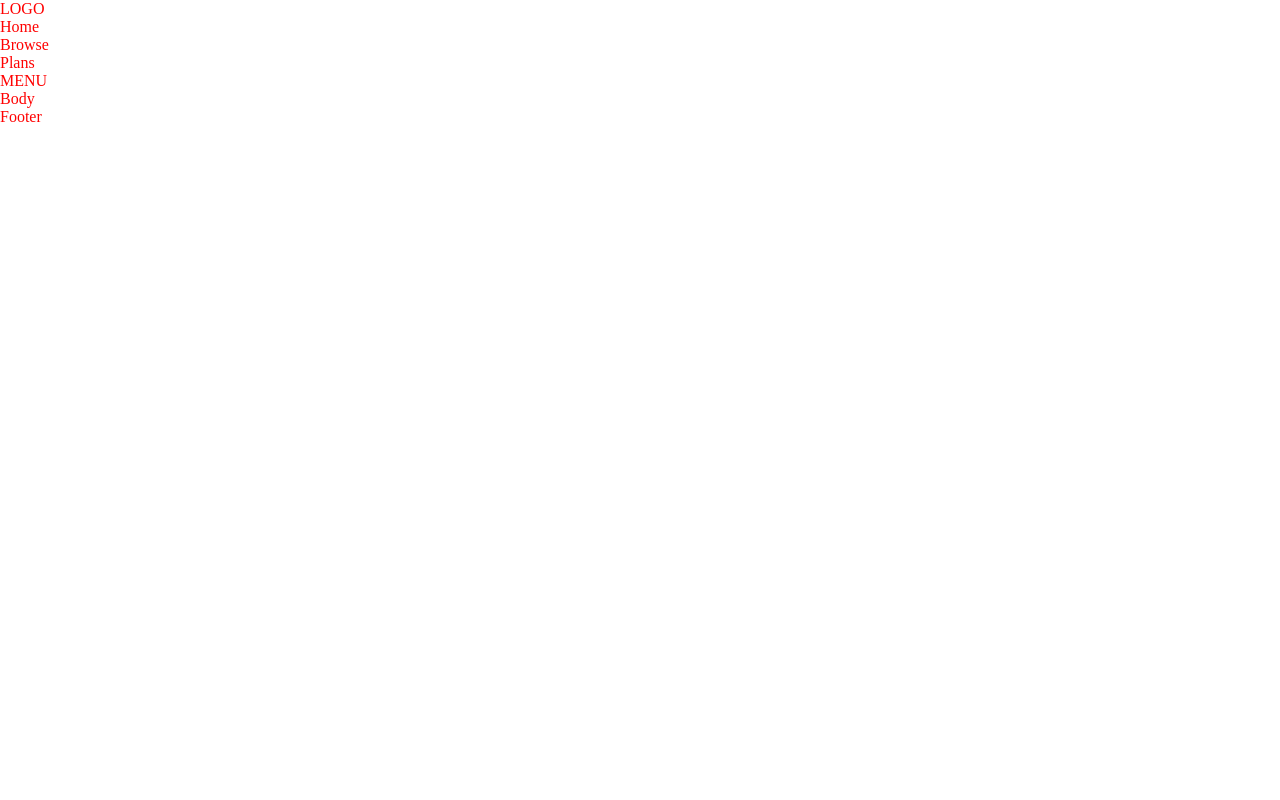
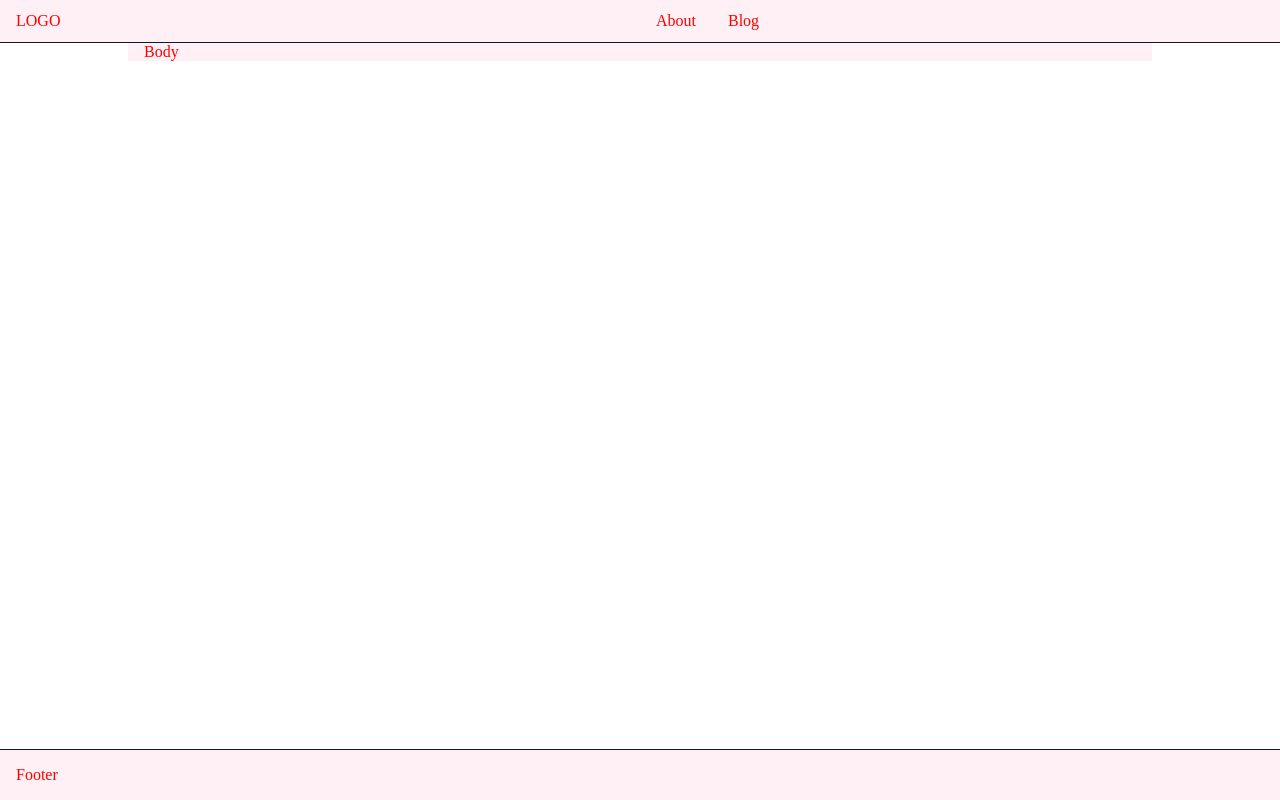
Before and after one commit to sechibueze/foodly-gatsby-project, a Gatsby site: page / in a window 1280 px wide. Built offline with nearby package versions, Linux system fonts and the light colour scheme; Gatsby itself is replaced by a stand-in of ours.

Commit message:
Setup Navigation Structure
- Setup Layout to use global CSS and
- implement a sticky footer using flexbox in Layout component
- Added top navigation to the Layout component and
- Created pages for home,about and blog.
- Setup CSS modules for the navigation
- update readme.md

```diff
--- a/src/components/Layout/index.js
+++ b/src/components/Layout/index.js
@@ -1,7 +1,7 @@
 import React from "react"
 import Navbar from "../Navbar"
 import Footer from "../Footer"
-import "./layout.module.css"
+import "./layout.css"
 const Layout = ({ children }) => {
   return (
     <main className="layout-wrapper">
--- a/src/components/Layout/layout.module.css
+++ b/src/components/Layout/layout.css
@@ -10,6 +10,7 @@ html {
   font-size: 16px;
 }
 /* Craete a sticky footer */
+/* Wrap the .content-container and the .layout-footer-wrapper */
 .layout-wrapper {
   display: flex;
   flex-direction: column;
@@ -17,12 +18,24 @@ html {
   align-items: flex-start;
   min-height: 100vh;
 }
+/* Wrapper for the Navbar and Page
+contents .content-container */
 .content-container {
+  width: 100%;
   flex-grow: 1;
 }
+
+.body-container {
+  width: 80%;
+  margin: auto;
+  padding: 0rem 1rem;
+  background-color: lavenderblush;
+}
+
 .layout-footer-wrapper {
-  background-color: #999;
+  background-color: lavenderblush;
   width: 100%;
   display: block;
   padding: 1rem;
+  border-top: 1px solid rgb(17, 24, 46);
 }
--- a/src/components/Navbar/index.js
+++ b/src/components/Navbar/index.js
@@ -1,24 +1,23 @@
+import React from "react"
 import { Link } from "gatsby"
-import React from "react"
-import "./navbar.module.css"
+import * as navbarStyles from "./navbar.module.css"
+console.log("navbarStyles", navbarStyles)
 const Navbar = () => (
-  <nav className="navbar">
-    <div className="logo-wrapper">LOGO</div>
-    <ul className="navlink-wrapper">
-      <li>
-        {" "}
-        <Link to="/">Home</Link>{" "}
-      </li>
-      <li>
-        {" "}
-        <Link to="/">Browse</Link>{" "}
-      </li>
-      <li>
-        {" "}
-        <Link to="/"> Plans </Link>{" "}
-      </li>
-    </ul>
-    <div className="menu-icon">MENU</div>
+  <nav className={navbarStyles.navbar}>
+    <Link to="/" className="logo-wrapper">
+      LOGO
+    </Link>
+    <div className={navbarStyles.navigation}>
+      <ul className={navbarStyles.navlinkWrapper}>
+        <li className={navbarStyles.navlink}>
+          <Link to="/about">About</Link>{" "}
+        </li>
+        <li className={navbarStyles.navlink}>
+          <Link to="/blog"> Blog </Link>{" "}
+        </li>
+      </ul>
+      <div className={navbarStyles.hamburger}>MENU</div>
+    </div>
   </nav>
 )
 
--- a/src/components/Navbar/navbar.module.css
+++ b/src/components/Navbar/navbar.module.css
@@ -5,10 +5,33 @@
   align-items: center;
   width: 100%;
   padding: 0.75rem 1rem;
-  background-color: tomato;
-  color: white;
+  background-color: lavenderblush;
+  color: tomato;
+  border-bottom: 1px solid rgb(17, 24, 46);
 }
 
-.navlink-wrapper {
+.navigation {
+  display: flex;
+  width: 50%;
+  flex-direction: row;
+  justify-content: flex-end;
+  align-items: center;
+  padding-right: 0.75rem;
+}
+.navlinkWrapper {
+  display: flex;
+  width: 100%;
+  justify-content: flex-start;
+}
+.navlink {
+  padding: 0rem 0.75rem;
+  margin: auto 0.25rem;
+}
+.navlink:hover {
+  border-bottom: 1px solid tomato;
+}
+/* Hide the Hamburger menu for the mean time */
+.hamburger {
   display: none;
+  user-select: none;
 }
--- a/src/components/header.js
+++ /dev/null
@@ -1,42 +0,0 @@
-import * as React from "react"
-import PropTypes from "prop-types"
-import { Link } from "gatsby"
-
-const Header = ({ siteTitle }) => (
-  <header
-    style={{
-      background: `rebeccapurple`,
-      marginBottom: `1.45rem`,
-    }}
-  >
-    <div
-      style={{
-        margin: `0 auto`,
-        maxWidth: 960,
-        padding: `1.45rem 1.0875rem`,
-      }}
-    >
-      <h1 style={{ margin: 0 }}>
-        <Link
-          to="/"
-          style={{
-            color: `white`,
-            textDecoration: `none`,
-          }}
-        >
-          {siteTitle}
-        </Link>
-      </h1>
-    </div>
-  </header>
-)
-
-Header.propTypes = {
-  siteTitle: PropTypes.string,
-}
-
-Header.defaultProps = {
-  siteTitle: ``,
-}
-
-export default Header
```
Also changed, not shown: src/pages/about.js (added, +10 -0 lines), src/pages/blog.js (added, +12 -0 lines), src/pages/using-typescript.tsx (deleted, +0 -50 lines), README.md.
